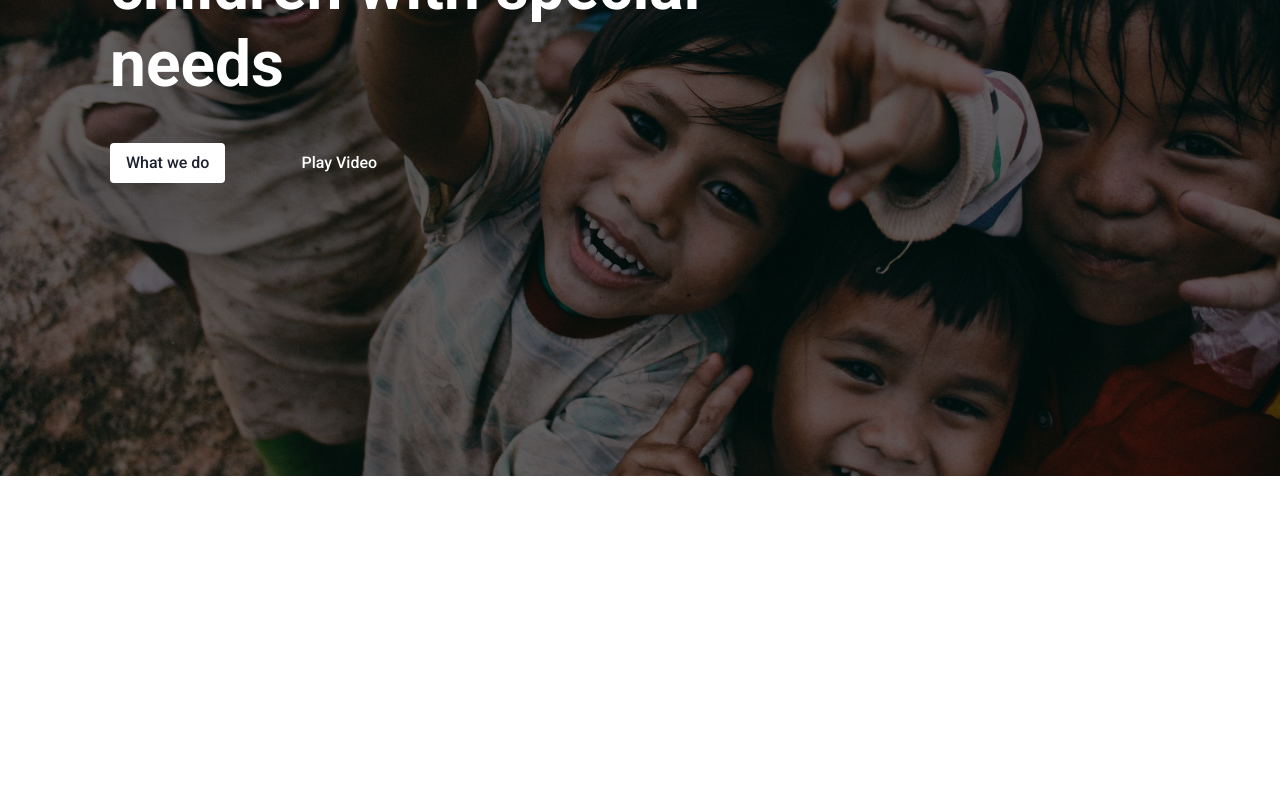
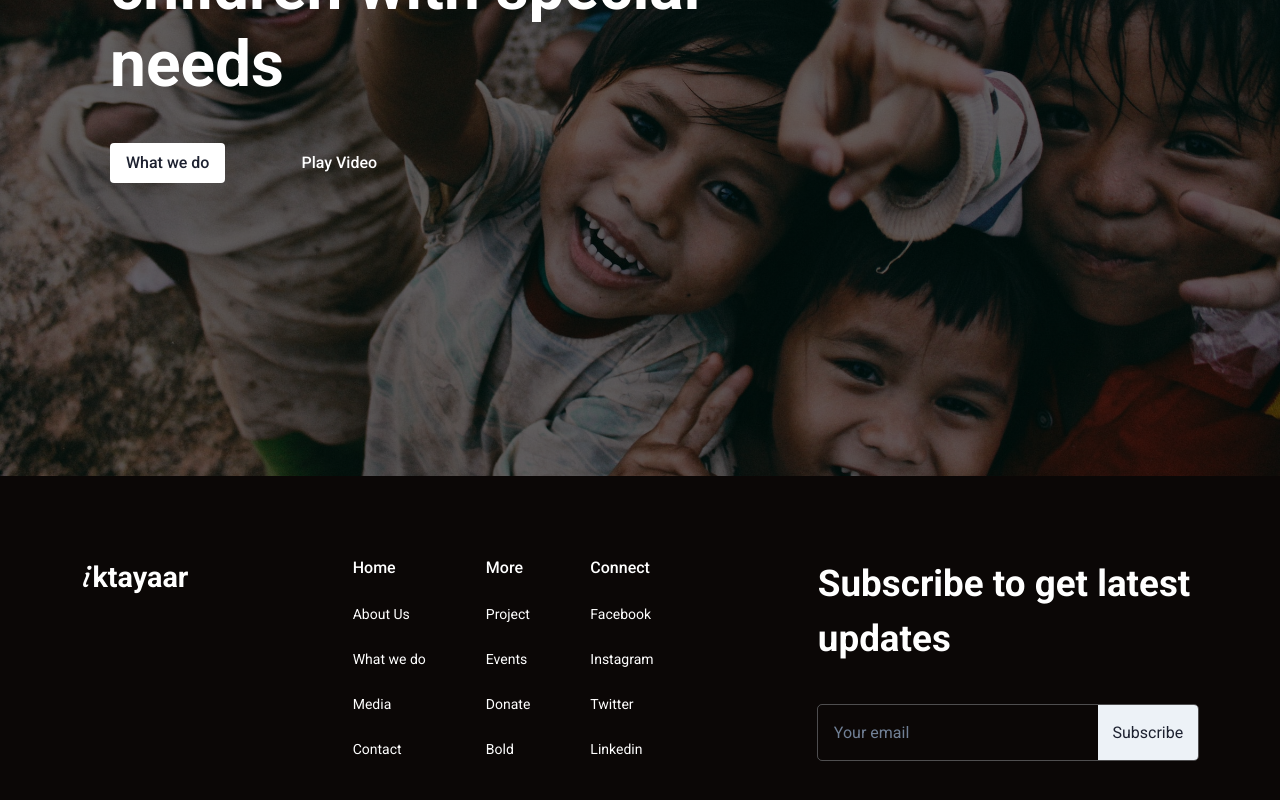
Before and after one commit to AnonymousXC/Ikhtiyaar, a Next.js app: page / in a window 1280 px wide. Shown: the part 324-1124 px from the top of the page. Before the commit the page ends 800 px from the top, so only its background shows below. Built offline with nearby package versions, Linux system fonts and the light colour scheme; some icons are missing.

Commit message:
feat: Footer made. fix: Margin in nav bar menu. *for both desktop and mobile.

```diff
--- /dev/null
+++ b/components/Footer.jsx
@@ -0,0 +1,142 @@
+import {
+    Flex,
+    Text,
+    Link,
+    InputGroup,
+    Input,
+    Button,
+    InputRightElement,
+    useMediaQuery,
+} from '@chakra-ui/react';
+import { courgette } from '../fonts/font'
+import NextLink from 'next/link';
+
+function Footer() {
+    const [ isMobile ] = useMediaQuery('(max-width: 830px)', {ssr: true})
+    if(isMobile === false)
+        return <FooterDesktop />
+    else
+        return <FooterMobile />
+}
+
+function FooterDesktop() {
+    const [ changeFooter870 ] = useMediaQuery('(max-width: 900px)', {ssr: true})
+    return (
+        <Flex
+        h={'370px'}
+        backgroundColor={'#0B0706'}
+        position={'relative'}
+        color={'#fff'}
+        alignItems={'flex-start'}
+        justifyContent={'space-around'}
+        pt={'80px'}
+        flexWrap={'wrap'}>
+            <Flex gap={0.5} alignItems={'center'}>
+                <Text className={courgette.className} color='#fff' fontSize={'1.8rem'}>i</Text>
+                <Text color='#fff' fontSize={'1.8rem'} fontWeight={'bold'}>ktayaar</Text>
+            </Flex>
+            <Flex gap={'60px'}>
+                <Flex direction={'column'} h={'100%'} gap={'24px'}>
+                    <Link as={NextLink} href={'/'}
+                        color='#fff' _hover={{}} fontWeight={'medium'} fontSize={'1rem'}>
+                            Home
+                        </Link>
+                        <Link as={NextLink} href={'/'}
+                        color='#fff' _hover={{color: 'rgba(255,255,255,0.8)'}} fontWeight={'normal'} fontSize={'0.875rem'}>
+                            About Us
+                        </Link>
+                        <Link as={NextLink} href={'/'}
+                        color='#fff' _hover={{color: 'rgba(255,255,255,0.8)'}} fontWeight={'normal'} fontSize={'0.875rem'}>
+                            What we do
+                        </Link>
+                        <Link as={NextLink} href={'/'}
+                        color='#fff' _hover={{color: 'rgba(255,255,255,0.8)'}} fontWeight={'normal'} fontSize={'0.875rem'}>
+                            Media
+                        </Link>
+                        <Link as={NextLink} href={'/'}
+                        color='#fff' _hover={{color: 'rgba(255,255,255,0.8)'}} fontWeight={'normal'} fontSize={'0.875rem'}>
+                            Contact
+                        </Link>
+                </Flex>
+                <Flex direction={'column'} h={'100%'} gap={'24px'}>
+                    <Link as={NextLink} href={'/'}
+                        color='#fff' _hover={{}} fontWeight={'medium'} fontSize={'1rem'}>
+                            More
+                        </Link>
+                        <Link as={NextLink} href={'/'}
+                        color='#fff' _hover={{color: 'rgba(255,255,255,0.8)'}} fontWeight={'normal'} fontSize={'0.875rem'}>
+                            Project
+                        </Link>
+                        <Link as={NextLink} href={'/'}
+                        color='#fff' _hover={{color: 'rgba(255,255,255,0.8)'}} fontWeight={'normal'} fontSize={'0.875rem'}>
+                            Events
+                        </Link>
+                        <Link as={NextLink} href={'/'}
+                        color='#fff' _hover={{color: 'rgba(255,255,255,0.8)'}} fontWeight={'normal'} fontSize={'0.875rem'}>
+                            Donate
+                        </Link>
+                        <Link as={NextLink} href={'/'}
+                        color='#fff' _hover={{color: 'rgba(255,255,255,0.8)'}} fontWeight={'normal'} fontSize={'0.875rem'}>
+                            Bold
+                        </Link>
+                </Flex>
+                <Flex direction={'column'} h={'100%'} gap={'24px'}>
+                    <Link as={NextLink} href={'/'}
+                        color='#fff' _hover={{}} fontWeight={'medium'} fontSize={'1rem'}>
+                            Connect
+                        </Link>
+                        <Link as={NextLink} href={'/'}
+                        color='#fff' _hover={{color: 'rgba(255,255,255,0.8)'}} fontWeight={'normal'} fontSize={'0.875rem'}>
+                            Facebook
+                        </Link>
+                        <Link as={NextLink} href={'/'}
+                        color='#fff' _hover={{color: 'rgba(255,255,255,0.8)'}} fontWeight={'normal'} fontSize={'0.875rem'}>
+                            Instagram
+                        </Link>
+                        <Link as={NextLink} href={'/'}
+                        color='#fff' _hover={{color: 'rgba(255,255,255,0.8)'}} fontWeight={'normal'} fontSize={'0.875rem'}>
+                            Twitter
+                        </Link>
+                        <Link as={NextLink} href={'/'}
+                        color='#fff' _hover={{color: 'rgba(255,255,255,0.8)'}} fontWeight={'normal'} fontSize={'0.875rem'}>
+                            Linkedin
+                        </Link>
+                </Flex>
+            </Flex>
+            <Flex direction={'column'} gap={'35px'} w={changeFooter870 === true ? '300px' : 'initial'} h={'204px'} justifyContent={'space-between'}>
+                <Text fontWeight={'bold'} fontSize={changeFooter870 === true ? '2rem' : '2.3rem'} maxW={'380px'}>Subscribe to get latest updates</Text>
+                <InputGroup>
+                    <Input className={'email-footer'} h={changeFooter870 === true ? '45px' : '55px'} border={'none'} outline={'1px solid rgba(235, 240, 249, 0.3)'} rounded={'4px'} color={'#EBF0F9'} placeholder={'Your email'} type={'email'} />
+                    <InputRightElement width={'100px'} h={changeFooter870 === true ? '45px' : '55px'} rounded={0}>
+                        <Button h={'100%'} color={'#1D2130'} fontWeight={'normal'} roundedRight={'4px'} roundedLeft={'0px'} _hover={{backgroundColor: '#1D2130', color: '#fff' }} zIndex={5}>Subscribe</Button>
+                    </InputRightElement>
+                </InputGroup>
+            </Flex>
+        </Flex>
+    )
+}
+
+
+function FooterMobile() {
+    return (
+        <Flex
+        h={'370px'}
+        backgroundColor={'#0B0706'}
+        position={'relative'}
+        color={'#fff'}
+        pt={'80px'}
+        flexWrap={'wrap'}
+        px={'5vw'}>
+             <Text fontWeight={'bold'} fontSize={'2.3rem'} maxW={'380px'}>Subscribe to get latest updates</Text>
+                <InputGroup>
+                    <Input className={'email-footer'} border={'none'} outline={'1px solid rgba(235, 240, 249, 0.3)'} rounded={'4px'} color={'#EBF0F9'} placeholder={'Your email'} type={'email'} />
+                    <InputRightElement width={'100px'} rounded={0}>
+                        <Button h={'100%'} color={'#1D2130'} fontWeight={'normal'} roundedRight={'4px'} roundedLeft={'0px'} _hover={{backgroundColor: '#1D2130', color: '#fff' }} zIndex={5}>Subscribe</Button>
+                    </InputRightElement>
+                </InputGroup>
+        </Flex>
+    )
+}
+
+
+export default Footer;
--- a/components/Navigation Bar.jsx
+++ b/components/Navigation Bar.jsx
@@ -12,7 +12,7 @@ import { MenuAltLeft } from '@styled-icons/boxicons-regular/MenuAltLeft';
 import { Close } from '@styled-icons/ionicons-solid/Close'
 
 function NavBar() {
-    const [ isMobile ] = useMediaQuery('(max-width: 830px)')
+    const [ isMobile ] = useMediaQuery('(max-width: 830px)', {ssr: true})
     if(isMobile === false)
         return <NavBarDesktop />
     else
@@ -26,6 +26,7 @@ function NavBarDesktop() {
         w={'100%'}
         h={'67px'}
         position='fixed'
+        top={'0px'}
         alignItems={'center'}
         justifyContent={'space-around'}
         backgroundColor={'#fff'}
@@ -77,6 +78,7 @@ function NavBarMobile() {
             w={'100%'}
             h={'67px'}
             position='fixed'
+            top={'0px'}
             alignItems={'center'}
             justifyContent={'space-between'}
             backgroundColor={'#fff'}
@@ -105,12 +107,12 @@ function NavBarMobile() {
             </Flex>
             <Flex
             w={'100vw'}
-            maxW={'350px'}
+            maxW={'360px'}
             h={'calc(var(--height) - 67px)'}
             top={'67px'}
-            position={'absolute'}
+            position={'fixed'}
             backgroundColor={'#fff'}
-            left={isMenuOpen === true ? '0px' : '-350px'}
+            left={isMenuOpen === true ? '0px' : '-360px'}
             className={'nav-bar-mobile-menu'}
             zIndex={100}
             pt={'20px'}
@@ -119,7 +121,7 @@ function NavBarMobile() {
             direction={'column'}
             transition={'all 500ms'}>
                 <Text fontWeight={'bold'} fontSize={'1.05rem'}>Know more about us</Text>
-                <Flex gap={'10px'} direction={'column'} pl={'8px'} mb={'10px'} mt={'2px'}>
+                <Flex gap={'10px'} direction={'column'} pl={'14px'} mb={'10px'} mt={'2px'}>
                     <Link as={NextLink} href={'/'}
                     color='#525560' _hover={{color: '#0B0706'}} fontWeight={'medium'} fontSize={'1rem'}>
                         Home
@@ -142,7 +144,7 @@ function NavBarMobile() {
                     </Link>
                 </Flex>
                 <Text fontWeight={'bold'} fontSize={'1.05rem'}>Connect</Text>
-                <Flex gap={'10px'} direction={'column'} pl={'8px'} mb={'10px'} mt={'2px'}>
+                <Flex gap={'10px'} direction={'column'} pl={'14px'} mb={'10px'} mt={'2px'}>
                     <Link as={NextLink} href={'/'}
                     color='#525560' _hover={{color: '#0B0706'}} fontWeight={'medium'} fontSize={'1rem'}>
                         Facebook
@@ -165,7 +167,7 @@ function NavBarMobile() {
                     </Link>
                 </Flex>
                 <Text fontWeight={'bold'} fontSize={'1.05rem'}>More</Text>
-                <Flex  gap={'10px'} direction={'column'} pl={'8px'} mt={'2px'}>
+                <Flex  gap={'10px'} direction={'column'} pl={'14px'} mt={'2px'} mb={'10px'} >
                     <Link as={NextLink} href={'/'}
                     color='#525560' _hover={{color: '#0B0706'}} fontWeight={'medium'} fontSize={'1rem'}>
                         Projects
--- a/components/sections/Home.jsx
+++ b/components/sections/Home.jsx
@@ -9,11 +9,12 @@ import { PlayCircleFill } from '@styled-icons/bootstrap/PlayCircleFill'
 
 
 function HomeSection() {
-    const [ isMobile ] = useMediaQuery('(max-width: 730px)')
+    const [ isMobile ] = useMediaQuery('(max-width: 730px)', {ssr: true})
+    const [ max900 ] = useMediaQuery('(max-width: 900px)', {ssr: true})
     return (
         <Box
         pos={'relative'}
-        top={'67px'}
+        marginTop={'67px'}
         h={'calc(100vh - 67px)'}
         backgroundImage={"linear-gradient(rgba(0, 0, 0, 0.6), rgba(0, 0, 0, 0.6)), url('images/Home BG.jpg')"}
         backgroundSize={'cover'}
@@ -21,7 +22,7 @@ function HomeSection() {
         backgroundRepeat={'no-repeat'}
         className={'home-desktop'}
         color={'#fff'}>
-            <Flex w={isMobile === true ? '90vw' : '50vw'} maxW={isMobile === true ? '100vw' : '650px'} position={'relative'} top={'130px'} left={isMobile === true ? '5vw' : '110px'} direction={'column'} gap={'40px'}>
+            <Flex w={max900 === true ? '90vw' : '50vw'} maxW={isMobile === true ? '100vw' : '650px'} position={'relative'} top={'130px'} left={max900 === true ? '5vw' : '110px'} direction={'column'} gap={'40px'}>
                 <Text fontSize={isMobile === true ? '3rem' : '4rem'} fontWeight={'bold'} lineHeight={'120%'}>Inclusive care for children with special needs</Text>
                 <Flex gap={'24px'}>
                     <Button variant={'unstyled'}
--- a/pages/index.js
+++ b/pages/index.js
@@ -1,6 +1,7 @@
-import NavBar from '../components/Navigation Bar'
-import HomeSection from '../components/sections/Home'
-import { useEffect } from 'react'
+import NavBar from '../components/Navigation Bar';
+import HomeSection from '../components/sections/Home';
+import Footer from '../components/Footer'
+import { useEffect } from 'react';
 
 export default function Home() {
 
@@ -16,6 +17,7 @@ export default function Home() {
     <>
       <NavBar />
       <HomeSection />
+      <Footer />
     </>
   )
 }
--- a/styles/globals.css
+++ b/styles/globals.css
@@ -1,10 +1,18 @@
 @import url('https://fonts.googleapis.com/css2?family=Montserrat:ital,wght@0,200;0,300;0,400;0,500;0,600;0,700;0,800;1,200;1,300;1,400;1,500;1,600;1,700;1,800&family=Poppins:ital,wght@0,400;0,500;0,600;0,700;0,900;1,400&family=Roboto:ital,wght@0,100;0,400;0,500;0,700;0,900;1,400;1,500;1,700;1,900&display=swap');
 
+
+input:focus,
+select:focus,
+textarea:focus,
+button:focus {
+    box-shadow: none !important;
+}
 
 body {
     font-family: 'Roboto', sans-serif !important;
     -webkit-font-smoothing: antialiased !important;
     -moz-osx-font-smoothing: grayscale !important;
+    overflow-x: hidden;
 }
 
 input,
@@ -14,3 +22,7 @@ select,
 a {
   -webkit-tap-highlight-color: rgba(0,0,0,0);
 }
+
+input:focus:invalid {
+  outline-color: red;
+}
```
